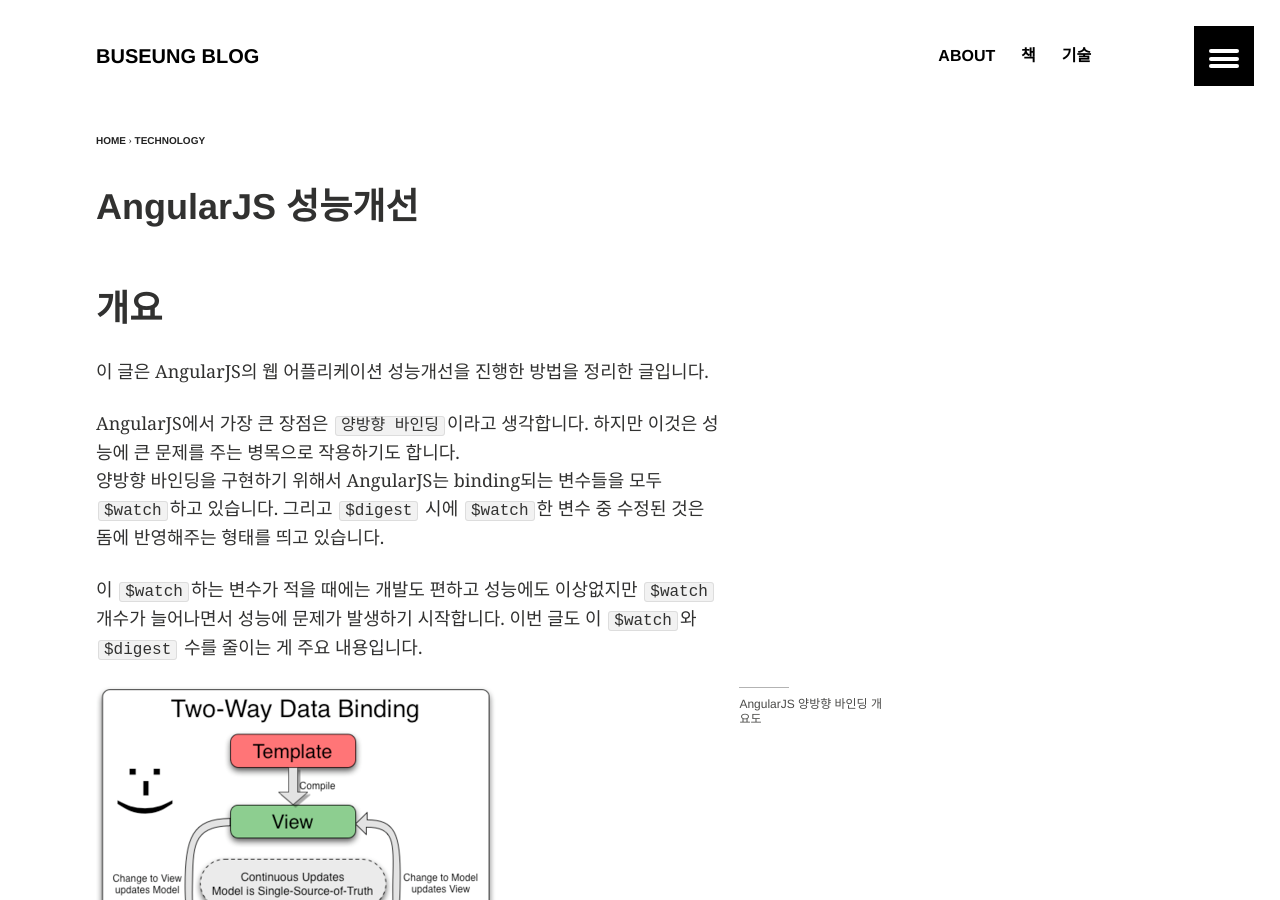
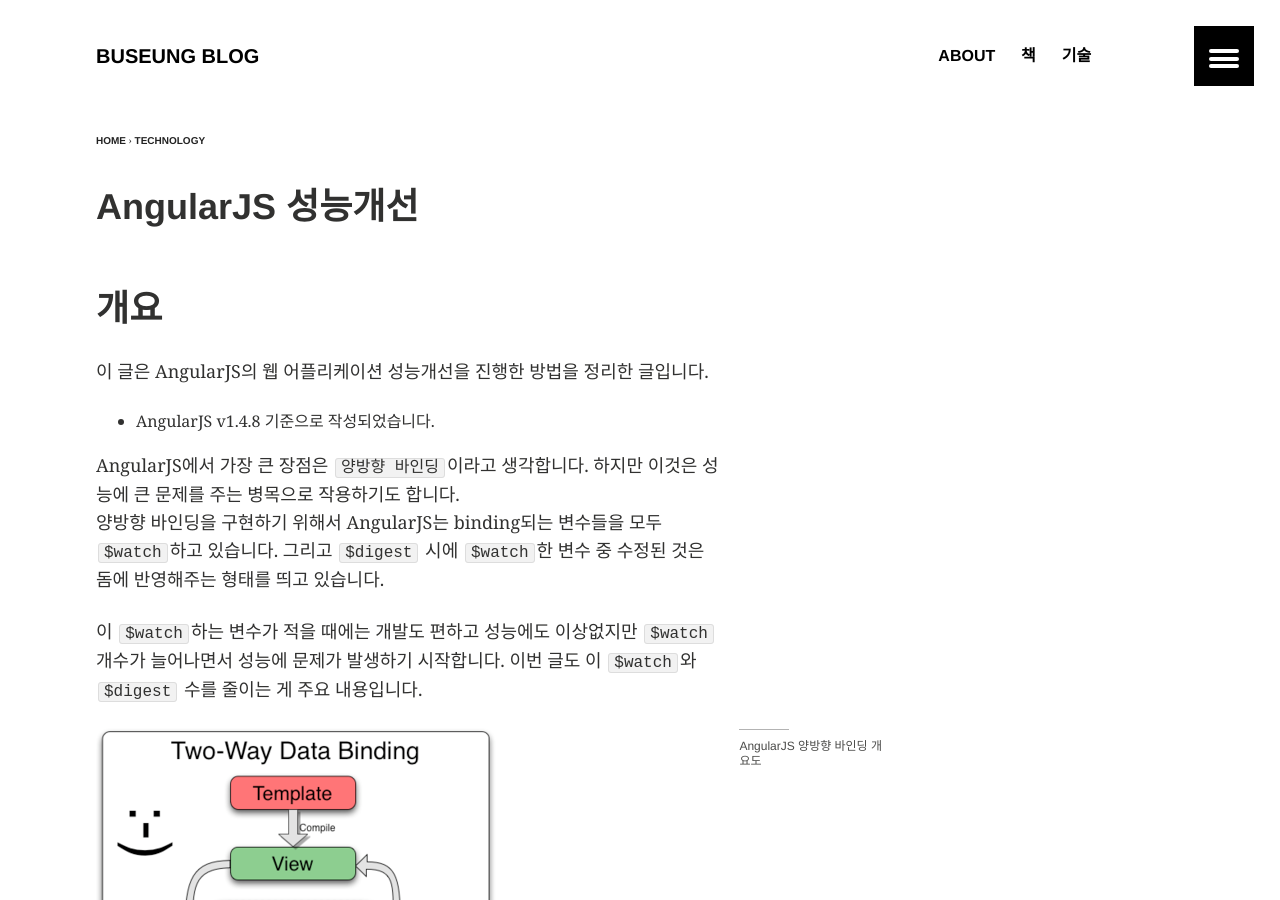
Before and after one commit to kbs0327/blog, a Jekyll site: the page built from _posts/2016-01-14-angularjs-improve-performance.markdown, in a window 1280 px wide and 900 px high. Built offline with Jekyll 4.4.1, drawn with Linux system fonts in a browser that asks for light colours.

Commit message:
Update 2016-01-14-angularjs-improve-performance.markdown

```diff
--- a/_posts/2016-01-14-angularjs-improve-performance.markdown
+++ b/_posts/2016-01-14-angularjs-improve-performance.markdown
@@ -9,6 +9,7 @@
 
 # 개요
 이 글은 AngularJS의 웹 어플리케이션 성능개선을 진행한 방법을 정리한 글입니다.
+- AngularJS v1.4.8 기준으로 작성되었습니다.
 
 AngularJS에서 가장 큰 장점은 `양방향 바인딩`이라고 생각합니다. 하지만 이것은 성능에 큰 문제를 주는 병목으로 작용하기도 합니다.
 양방향 바인딩을 구현하기 위해서 AngularJS는 binding되는 변수들을 모두 `$watch`하고 있습니다. 그리고 `$digest` 시에 `$watch`한 변수 중 수정된 것은 돔에 반영해주는 형태를 띄고 있습니다.
```
